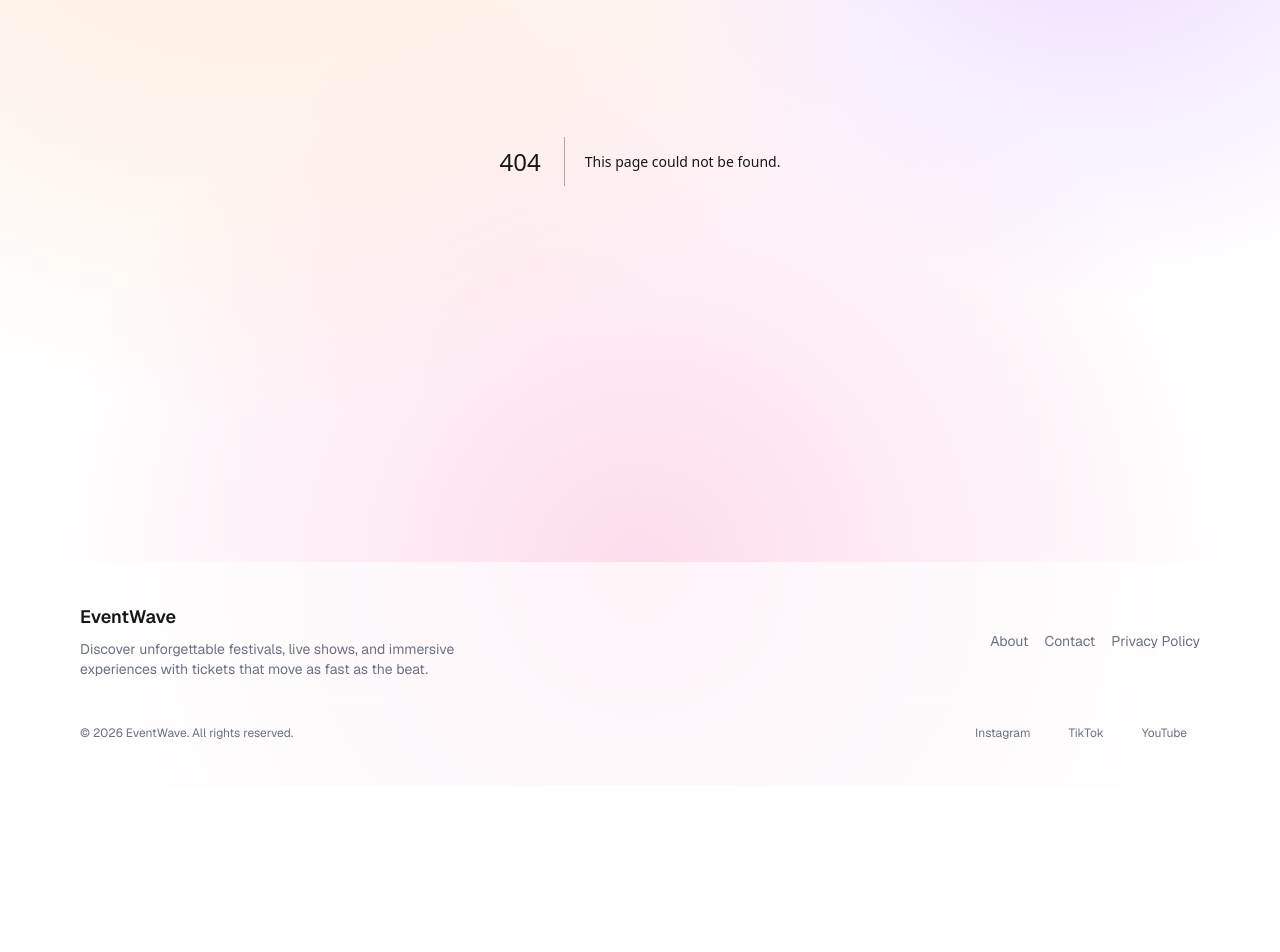
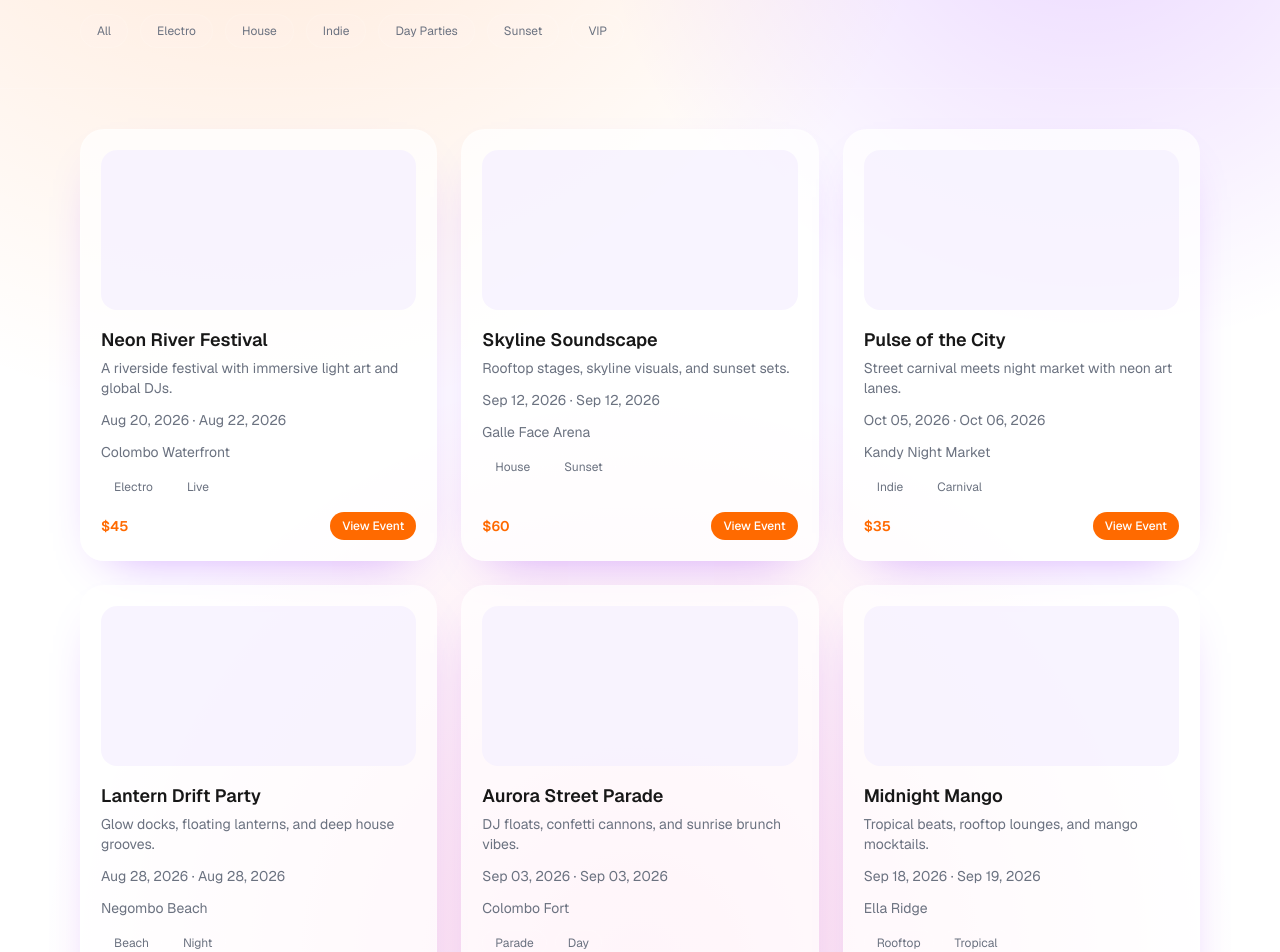
Before and after one commit to MethmiNPCS/CTSE_Microservices_Frontend, a Next.js app in the folder frontend/: page /events in a window 1280 px wide. Before the commit this address had no page. Shown: the part 300-1252 px from the top of the page. Before the commit the page ends 1086 px from the top, so only its background shows below. Built offline with nearby package versions, Linux system fonts and the light colour scheme.

Commit message:
Add events page with event listings and search functionality

```diff
--- /dev/null
+++ b/frontend/src/app/events/page.js
@@ -0,0 +1,150 @@
+import Link from "next/link";
+
+import Button from "../../components/ui/Button";
+import Card from "../../components/ui/Card";
+import Input from "../../components/ui/Input";
+import SectionHeader from "../../components/ui/SectionHeader";
+import PageShell from "../../components/layout/PageShell";
+
+const events = [
+  {
+    id: "neon-river",
+    title: "Neon River Festival",
+    description: "A riverside festival with immersive light art and global DJs.",
+    startDate: "Aug 20, 2026",
+    endDate: "Aug 22, 2026",
+    location: "Colombo Waterfront",
+    tags: ["Electro", "Live"],
+    price: "$45",
+  },
+  {
+    id: "skyline-soundscape",
+    title: "Skyline Soundscape",
+    description: "Rooftop stages, skyline visuals, and sunset sets.",
+    startDate: "Sep 12, 2026",
+    endDate: "Sep 12, 2026",
+    location: "Galle Face Arena",
+    tags: ["House", "Sunset"],
+    price: "$60",
+  },
+  {
+    id: "pulse-city",
+    title: "Pulse of the City",
+    description: "Street carnival meets night market with neon art lanes.",
+    startDate: "Oct 05, 2026",
+    endDate: "Oct 06, 2026",
+    location: "Kandy Night Market",
+    tags: ["Indie", "Carnival"],
+    price: "$35",
+  },
+  {
+    id: "lantern-drift",
+    title: "Lantern Drift Party",
+    description: "Glow docks, floating lanterns, and deep house grooves.",
+    startDate: "Aug 28, 2026",
+    endDate: "Aug 28, 2026",
+    location: "Negombo Beach",
+    tags: ["Beach", "Night"],
+    price: "$38",
+  },
+  {
+    id: "aurora-parade",
+    title: "Aurora Street Parade",
+    description: "DJ floats, confetti cannons, and sunrise brunch vibes.",
+    startDate: "Sep 03, 2026",
+    endDate: "Sep 03, 2026",
+    location: "Colombo Fort",
+    tags: ["Parade", "Day"],
+    price: "$25",
+  },
+  {
+    id: "midnight-mango",
+    title: "Midnight Mango",
+    description: "Tropical beats, rooftop lounges, and mango mocktails.",
+    startDate: "Sep 18, 2026",
+    endDate: "Sep 19, 2026",
+    location: "Ella Ridge",
+    tags: ["Rooftop", "Tropical"],
+    price: "$52",
+  },
+];
+
+const filters = [
+  "All",
+  "Electro",
+  "House",
+  "Indie",
+  "Day Parties",
+  "Sunset",
+  "VIP",
+];
+
+export default function EventsPage() {
+  return (
+    <div>
+      <section className="border-b border-white/10">
+        <PageShell className="space-y-6">
+          <SectionHeader
+            eyebrow="Discover"
+            title="Events listing"
+            subtitle="Browse every festival drop and lock your tickets in seconds."
+          />
+          <div className="flex flex-col gap-4 rounded-3xl border border-white/10 bg-[var(--surface)]/60 p-4 md:flex-row md:items-center">
+            <Input placeholder="Search by event, city, or tag" />
+            <Button className="shrink-0">Search</Button>
+          </div>
+          <div className="flex flex-wrap gap-3">
+            {filters.map((filter) => (
+              <span
+                key={filter}
+                className="rounded-full border border-white/10 bg-white/5 px-4 py-2 text-xs text-[var(--muted)]"
+              >
+                {filter}
+              </span>
+            ))}
+          </div>
+        </PageShell>
+      </section>
+
+      <section>
+        <PageShell className="grid gap-6 md:grid-cols-2 lg:grid-cols-3">
+          {events.map((event) => (
+            <Card key={event.id} className="flex h-full flex-col">
+              <div className="h-40 rounded-2xl bg-[var(--surface-2)]/80" />
+              <div className="mt-4 flex flex-1 flex-col gap-3">
+                <div>
+                  <div className="text-lg font-semibold">{event.title}</div>
+                  <p className="mt-1 text-sm text-[var(--muted)]">
+                    {event.description}
+                  </p>
+                </div>
+                <div className="text-sm text-[var(--muted)]">
+                  {event.startDate} · {event.endDate}
+                </div>
+                <div className="text-sm text-[var(--muted)]">{event.location}</div>
+                <div className="flex flex-wrap gap-2">
+                  {event.tags.map((tag) => (
+                    <span
+                      key={tag}
+                      className="rounded-full border border-white/10 bg-white/5 px-3 py-1 text-xs text-[var(--muted)]"
+                    >
+                      {tag}
+                    </span>
+                  ))}
+                </div>
+                <div className="mt-auto flex items-center justify-between">
+                  <span className="text-sm font-semibold text-[var(--brand)]">
+                    {event.price}
+                  </span>
+                  <Link href={`/events/${event.id}`}>
+                    <Button size="sm">View Event</Button>
+                  </Link>
+                </div>
+              </div>
+            </Card>
+          ))}
+        </PageShell>
+      </section>
+    </div>
+  );
+}
--- a/frontend/src/app/page.js
+++ b/frontend/src/app/page.js
@@ -1,3 +1,5 @@
+import Link from "next/link";
+
 import Button from "../components/ui/Button";
 import Card from "../components/ui/Card";
 import Input from "../components/ui/Input";
@@ -81,10 +83,14 @@ export default function Home() {
               VIP upgrades, and instant access to the most electric nights.
             </p>
             <div className="flex flex-col gap-3 sm:flex-row sm:items-center">
+              <Link href="/events">
                 <Button size="lg">Explore Events</Button>
+              </Link>
+              <Link href="/events">
                 <Button variant="secondary" size="lg">
                   View Lineup
                 </Button>
+              </Link>
             </div>
             <div className="flex flex-col gap-3 rounded-3xl border border-white/10 bg-[var(--surface)]/60 p-4 sm:flex-row sm:items-center">
               <Input placeholder="Search by event, city, or vibe" />
@@ -150,7 +156,9 @@ export default function Home() {
                     {event.price}
                   </div>
                 </div>
+                <Link href="/events">
                   <Button size="sm">View Event</Button>
+                </Link>
               </Card>
             ))}
           </div>
@@ -181,9 +189,11 @@ export default function Home() {
                     {event.price}
                   </div>
                 </div>
+                <Link href="/events">
                   <Button size="sm" variant="secondary">
                     View Details
                   </Button>
+                </Link>
               </Card>
             ))}
           </div>
```
Lines whose indentation alone changed are shown as unchanged.
